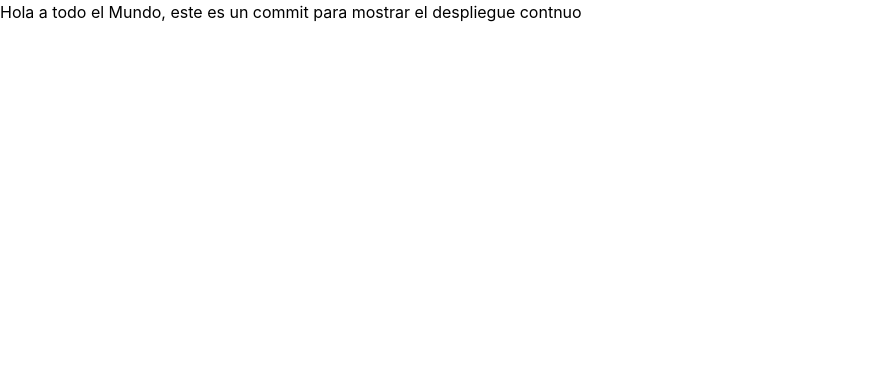
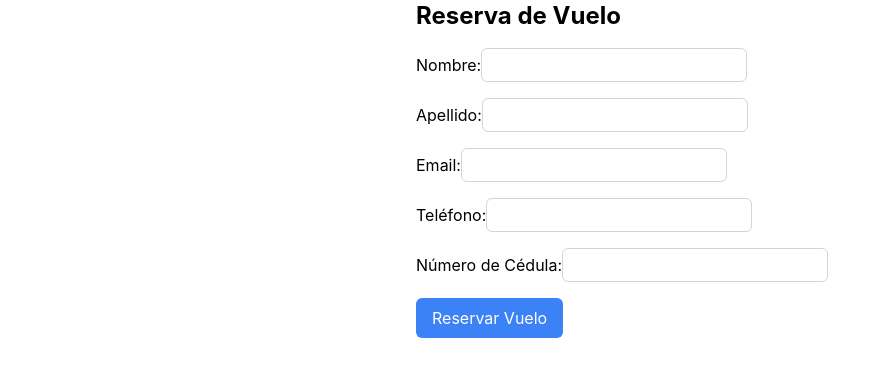
Before and after one commit to juangomez177/SITAS-frontend-virtual, a Next.js app: page /reservas in a window 1280 px wide. Shown: the top 376 px of the page, without its empty margins (0-890 px from the left). Built offline with nearby package versions, Linux system fonts and the light colour scheme.

Commit message:
feat: form prepared by Juan Collante

```diff
--- a/app/reservas/page.tsx
+++ b/app/reservas/page.tsx
@@ -1,8 +1,98 @@
+"use client";
 
-export default function Web() {
+import React, { useState } from 'react';
+
+function ReservationForm() {
+    const [nombre, setNombre] = useState('');
+    const [apellido, setApellido] = useState('');
+    const [email, setEmail] = useState('');
+    const [telefono, setTelefono] = useState('');
+    const [cedula, setCedula] = useState('');
+    const [mensaje, setMensaje] = useState('');
+
+    const handleSubmit = (event: React.FormEvent<HTMLFormElement>) => {
+        event.preventDefault();
+        if (nombre && apellido && email && telefono && cedula) {
+        setMensaje('¡Reserva confirmada!');
+        } else {
+        setMensaje('Por favor, complete todos los campos.');
+        }
+    };
+
     return (
-        <>
-            <div> Hola a todo el Mundo, este es un commit para mostrar el despliegue contnuo</div>
-        </>
-    )
+        <div className="max-w-md mx-auto">
+        <h1 className="text-2xl font-bold mb-4">Reserva de Vuelo</h1>
+        <form onSubmit={handleSubmit} className="space-y-4">
+            <label htmlFor="nombre" className="block">
+            Nombre:
+            <input
+                type="text"
+                id="nombre"
+                value={nombre}
+                onChange={(e) => setNombre(e.target.value)}
+                className="border border-gray-300 rounded-md px-2 py-1"
+                required
+            />
+            </label>
+
+            <label htmlFor="apellido" className="block">
+            Apellido:
+            <input
+                type="text"
+                id="apellido"
+                value={apellido}
+                onChange={(e) => setApellido(e.target.value)}
+                className="border border-gray-300 rounded-md px-2 py-1"
+                required
+            />
+            </label>
+
+            <label htmlFor="email" className="block">
+            Email:
+            <input
+                type="email"
+                id="email"
+                value={email}
+                onChange={(e) => setEmail(e.target.value)}
+                className="border border-gray-300 rounded-md px-2 py-1"
+                required
+            />
+            </label>
+
+            <label htmlFor="telefono" className="block">
+            Teléfono:
+            <input
+                type="tel"
+                id="telefono"
+                value={telefono}
+                onChange={(e) => setTelefono(e.target.value)}
+                className="border border-gray-300 rounded-md px-2 py-1"
+                required
+            />
+            </label>
+
+            <label htmlFor="cedula" className="block">
+            Número de Cédula:
+            <input
+                type="text"
+                id="cedula"
+                value={cedula}
+                onChange={(e) => setCedula(e.target.value)}
+                className="border border-gray-300 rounded-md px-2 py-1"
+                required
+            />
+            </label>
+
+            <button
+            type="submit"
+            className="bg-blue-500 text-white px-4 py-2 rounded-md hover:bg-blue-600"
+            >
+            Reservar Vuelo
+            </button>
+        </form>
+        <div className="mt-4">{mensaje}</div>
+        </div>
+    );
 }
+
+export default ReservationForm;
```
